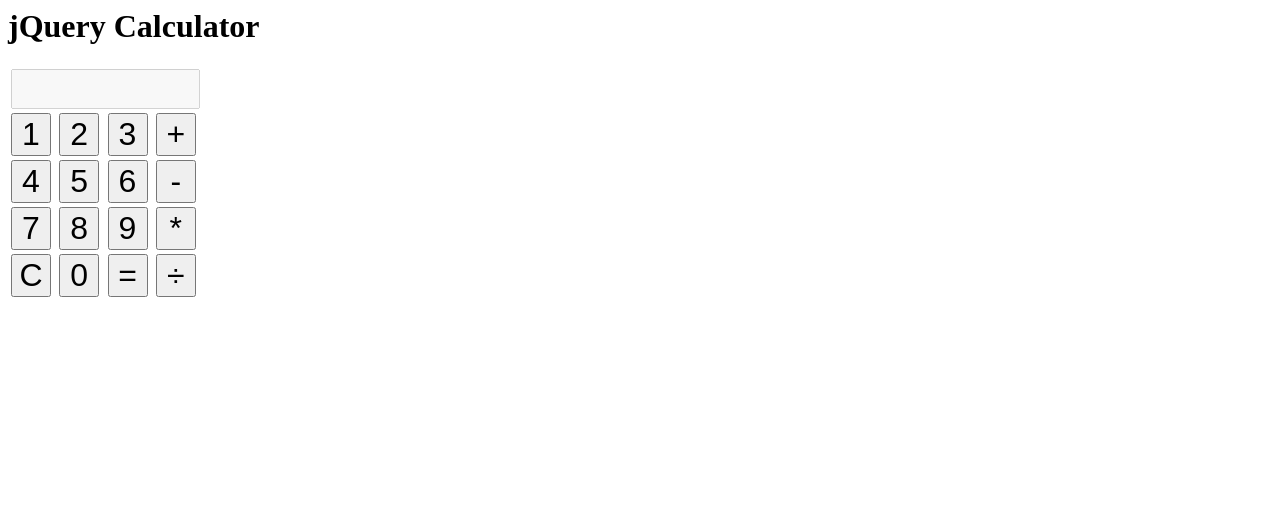
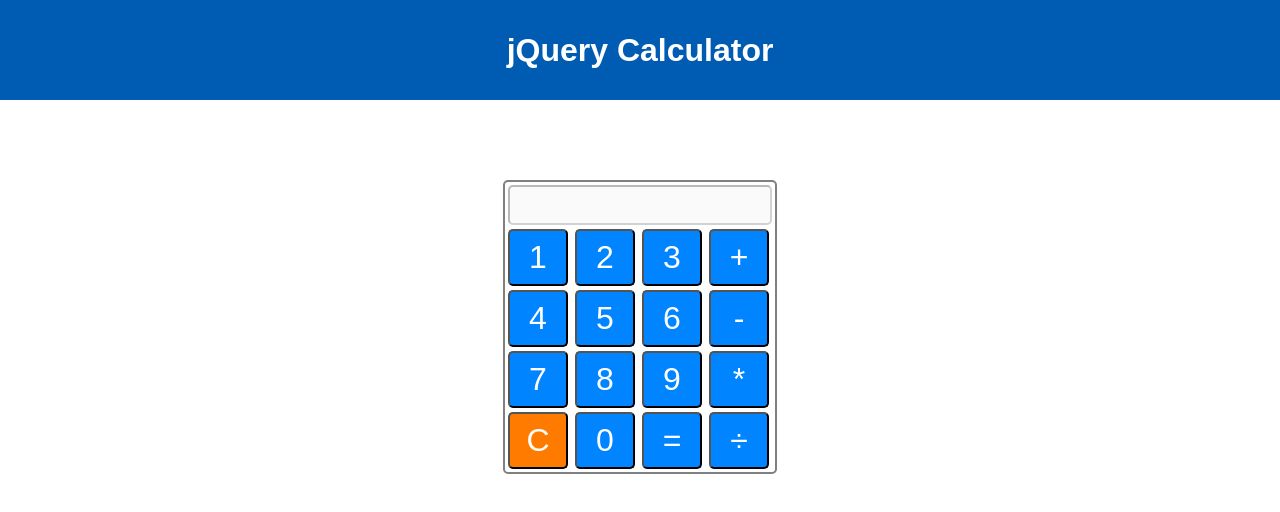
Before and after one commit to mkhaikin/Calculator, a plain HTML site: page index.html in a window 1280 px wide. Drawn offline with nearby package versions, Linux system fonts and the light colour scheme.

Commit message:
complete style

```diff
--- a/style.css
+++ b/style.css
@@ -1,10 +1,48 @@
+* {
+    box-sizing: border-box;
+}
+
+body{
+  margin: 0;
+  padding:0;
+}
+
+header{
+  background-color: #005cb3;
+  color: white;
+  text-align: center;
+  height: 100px;
+  line-height: 100px;
+  font-family: sans-serif;
+}
+
 button {
-font-size: 200%;
-width: 40px;
+  font-size: 200%;
+  width: 60px;
+  color: #fff;
+  background: #0084ff;
+  border-radius: 5px;
+  padding: 8px 14px;
 }
 
 input {
-font-size: 14px;
-height: 40px;
-text-align: right;
+  font-size: 18px;
+  height: 40px;
+  text-align: right;
+  width: 100%;
+  border-radius: 5px;
+  padding: 8px 14px;
 }
+table {
+
+}
+
+#calc {
+  border: 2px gray solid;
+  border-radius: 5px;
+  margin: 80 auto;
+}
+
+#clearButton {
+  background-color: #ff7b00;
+}
```
